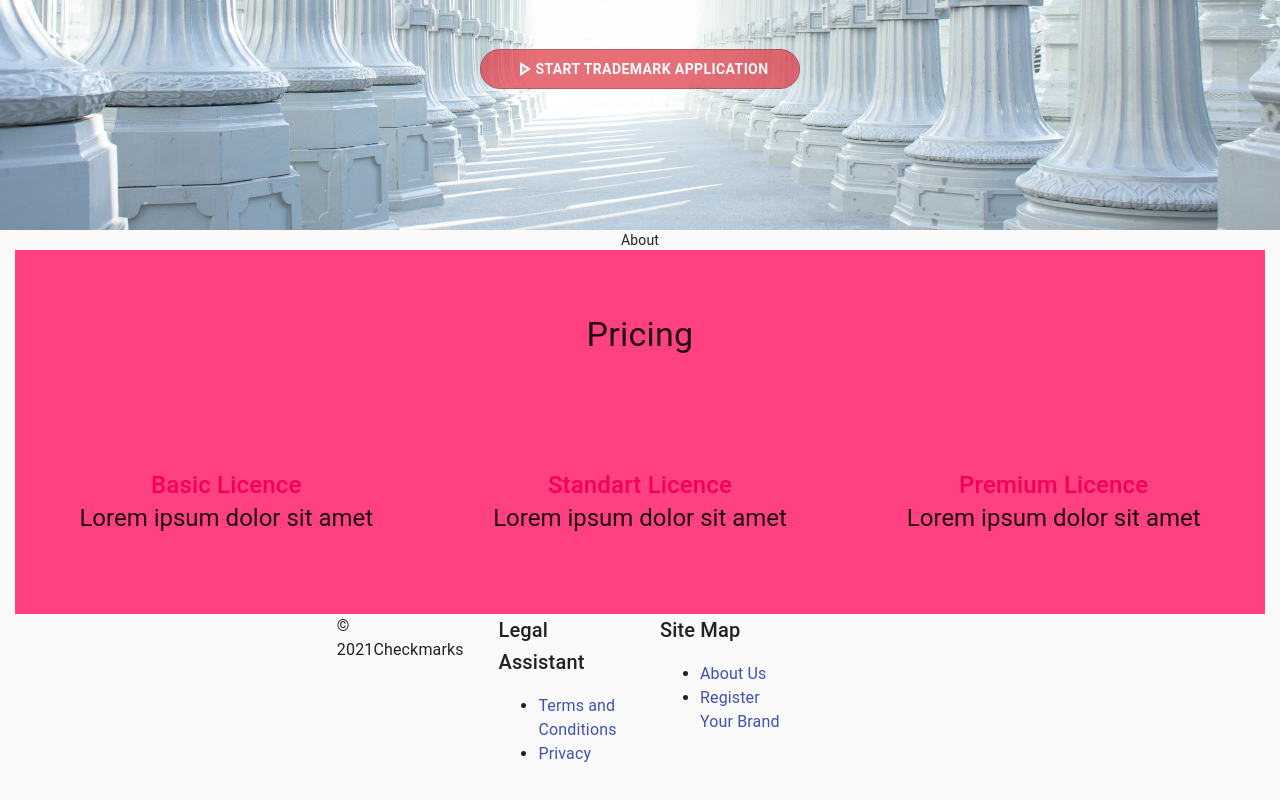
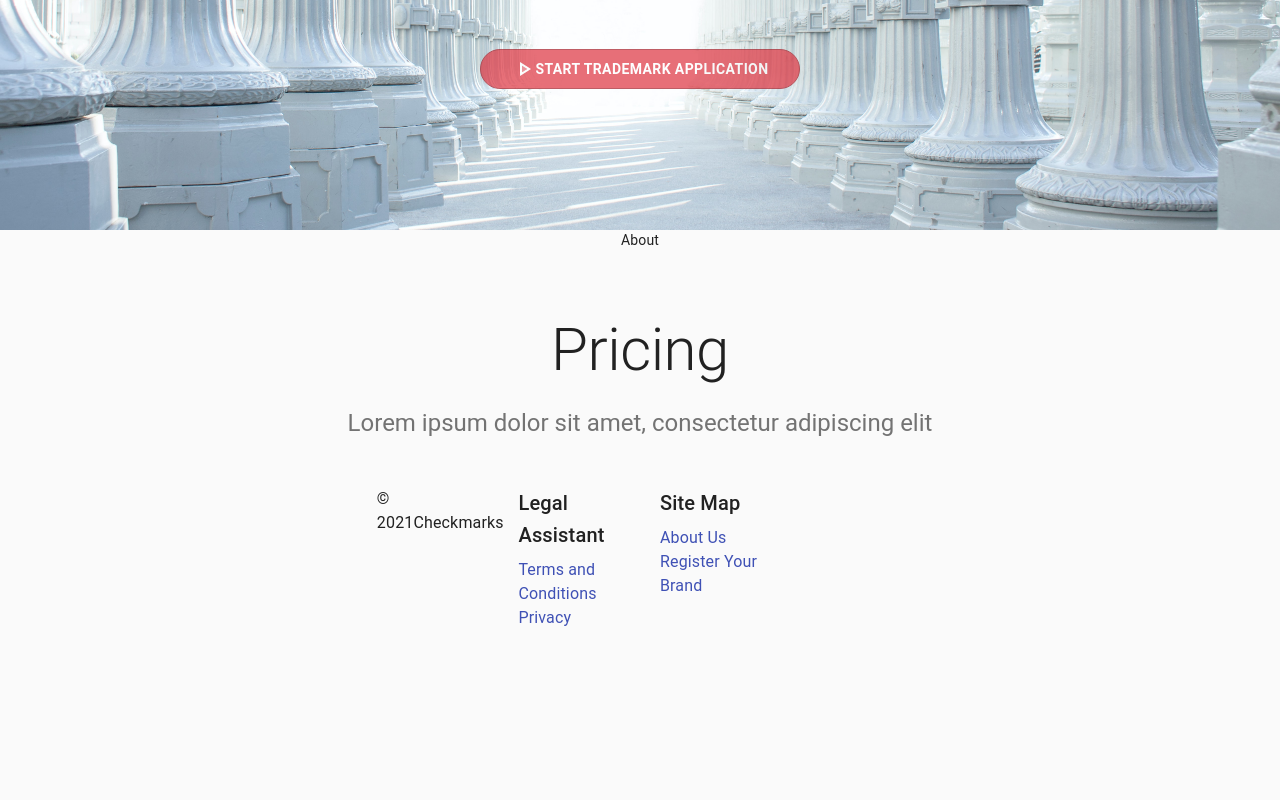
Before and after one commit to BCIT-SSD-2020-21/industry-project-checkmarks, a React (Create React App) app: page / in a window 1280 px wide. Shown: the part 570-1370 px from the top of the page. After the commit the page ends 1220 px from the top, so only its background shows below. Built offline with nearby package versions, Linux system fonts and the light colour scheme; no server answers.

Commit message:
set the pricing title

```diff
--- a/src/components/LandingPage/Pricing.js
+++ b/src/components/LandingPage/Pricing.js
@@ -1,85 +1,37 @@
 import React from 'react';
-import PropTypes from 'prop-types';
-import { withStyles } from '@material-ui/core/styles';
-import Grid from '@material-ui/core/Grid';
+import { makeStyles } from '@material-ui/core/styles';
+import CssBaseline from '@material-ui/core/CssBaseline';
 import Container from '@material-ui/core/Container';
 import Typography from '@material-ui/core/Typography';
 
-const styles = (theme) => ({
-    root: {
-        display: 'flex',
-        backgroundColor: theme.palette.secondary.light,
-        overflow: 'hidden',
+const useStyles = makeStyles((theme) => ({
+  '@global': {
+    ul: {
+      margin: 0,
+      padding: 0,
+      listStyle: 'none',
     },
-      container: {
-        marginTop: theme.spacing(8),
-        marginBottom: theme.spacing(10),
-        position: 'relative',
-        display: 'flex',
-        flexDirection: 'column',
-        alignItems: 'center',
   },
-      item: {
-        display: 'flex',
-        flexDirection: 'column',
-        alignItems: 'center',
-        padding: theme.spacing(0, 5),
+  heroContent: {
+    padding: theme.spacing(8, 0, 6),
   },
-      title: {
-        marginBottom: theme.spacing(14),
-      },
-      number: {
-        fontSize: 24,
-        fontFamily: theme.typography.fontFamily,
-        color: theme.palette.secondary.main,
-        fontWeight: theme.typography.fontWeightMedium,
-      },
-    });
+}));
 
-function Pricing(props) {
-    const { classes } = props;
+export default function Pricing() {
+  const classes = useStyles();
 
   return (
-      <section className={classes.root}>
-        <Container className={classes.container}>
-          <Typography variant="h4" marked="center" className={classes.title} component="h2">
+    <React.Fragment>
+      <CssBaseline />
+      {/* Hero unit */}
+        <Container maxWidth="sm" component="main" className={classes.heroContent}>
+          <Typography component="h1" variant="h2" align="center" color="textPrimary" gutterBottom>
             Pricing
           </Typography>
-          <div>
-            <Grid container spacing={5}>
-              <Grid item xs={12} md={4}>
-              <div className={classes.item}>
-                <div className={classes.number}>Basic Licence</div>
-                <Typography variant="h5" align="center">
-                Lorem ipsum dolor sit amet
+          <Typography variant="h5" align="center" color="textSecondary" component="p">
+          Lorem ipsum dolor sit amet, consectetur adipiscing elit
           </Typography>
-              </div>
-              </Grid>
-              <Grid item xs={12} md={4}>
-              <div className={classes.item}>
-                <div className={classes.number}>Standart Licence</div>
-                <Typography variant="h5" align="center">
-                Lorem ipsum dolor sit amet
-                </Typography>
-              </div>
-              </Grid>
-              <Grid item xs={12} md={4}>
-              <div className={classes.item}>
-                <div className={classes.number}>Premium Licence</div>
-                <Typography variant="h5" align="center">
-                Lorem ipsum dolor sit amet
-                </Typography>
-              </div>
-              </Grid>
-            </Grid>
-          </div>
         </Container>
-      </section>
+    </React.Fragment>
   );
 }
-
-  Pricing.propTypes = {
-    classes: PropTypes.object.isRequired,
-  };
-
-  export default withStyles(styles)(Pricing);
```
Lines whose indentation alone changed are shown as unchanged.
